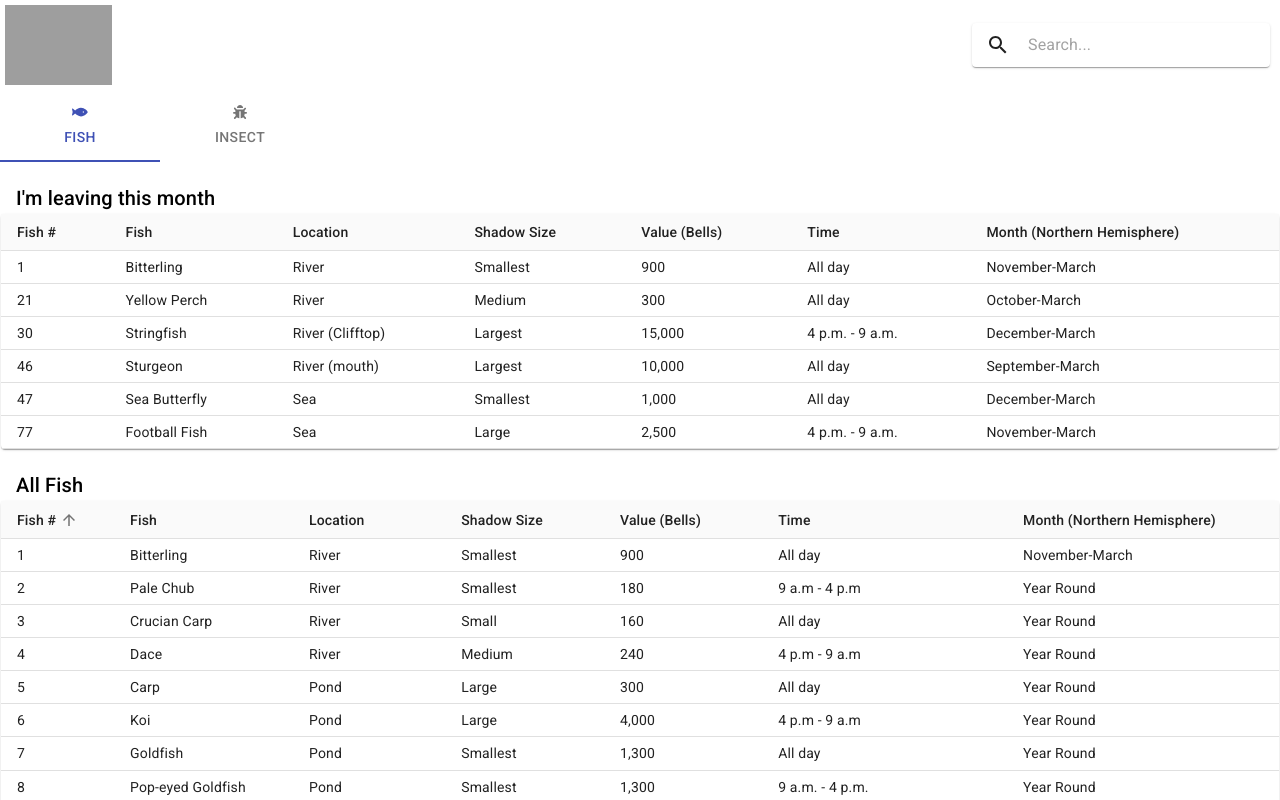
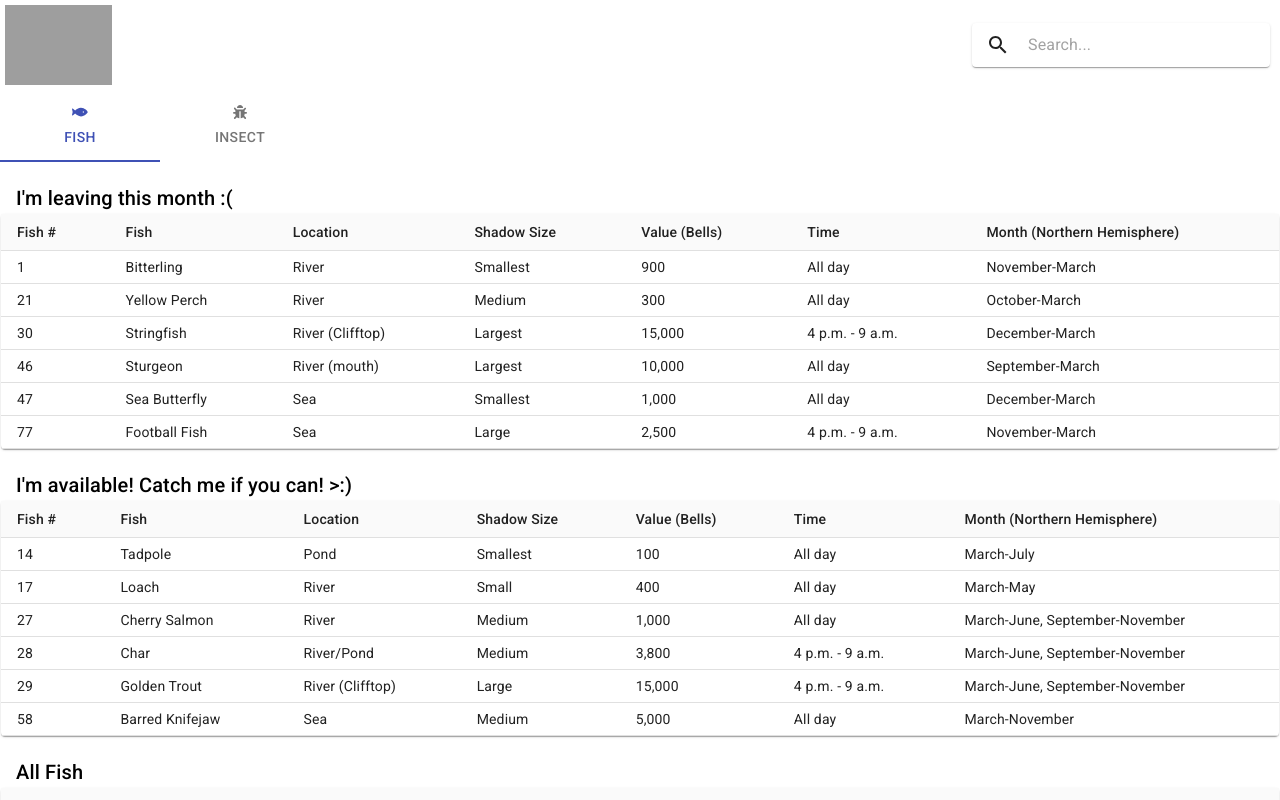
Before and after one commit to ycultan/AC-Critter-Guide, a React (Create React App) app: page / in a window 1280 px wide. Shown: the top 800 px of the page. Built offline with nearby package versions, Linux system fonts and the light colour scheme; grey boxes are pictures that could not be loaded.

Commit message:
Add availableThisMonth table

```diff
--- a/src/App.js
+++ b/src/App.js
@@ -4,6 +4,7 @@ import { fishData } from "./data/FishData";
 import { NavBar } from "./components/NavigationBar/NavBar";
 import { HeaderTabs } from "./components/HeaderTabs/HeaderTabs";
 import { insectData } from "./data/InsectData";
+import { monthNameToNumMap } from "./data/utils";
 
 function App() {
   const [modifiedFishData, setModifiedFishData] = useState(fishData);
@@ -84,20 +85,7 @@ function App() {
      newOrder === "asc" ? setModifiedFishData([...sortByTime, ...allDayFish]) : setModifiedFishData(([...sortByTime, ...allDayFish]).reverse());
         break;
       case "month":
-        const months = [
-          "January",
-          "February",
-          "March",
-          "April",
-          "May",
-          "June",
-          "July",
-          "August",
-          "September",
-          "October",
-          "November",
-          "December"
-        ];
+        const months = Object.keys(monthNameToNumMap);
 
         const fishWithoutDates = modifiedFishData.filter(
           fish => fish.isYearRound === true
--- a/src/components/CritterTableHeader/CritterTableHead.js
+++ b/src/components/CritterTableHeader/CritterTableHead.js
@@ -4,10 +4,29 @@ import TableHead from "@material-ui/core/TableHead";
 import TableRow from "@material-ui/core/TableRow";
 import { TableSortLabel } from "@material-ui/core";
 
+const fishTableHeaders = [
+  { id: "number", name: "Fish #" },
+  { id: "name", name: "Fish" },
+  { id: "location", name: "Location" },
+  { id: "shadowSize", name: "Shadow Size" },
+  { id: "value", name: "Value (Bells)" },
+  { id: "time", name: "Time" },
+  { id: "month", name: "Month (Northern Hemisphere)" }
+];
+
+const insectTableHeaders = [
+  { id: "number", name: "Insect #" },
+  { id: "name", name: "Insect" },
+  { id: "location", name: "Location" },
+  { id: "value", name: "Value" },
+  { id: "time", name: "Time" },
+  { id: "month", name: "Month (Northern Hemisphere)" }
+];
+
 export const CritterTableHead = ({
   onRequestSort,
   isSortableTable = true,
-  tableHeaders,
+  type = 'fish',
   order,
   orderBy,
   onWhichCritterTab
@@ -17,10 +36,12 @@ export const CritterTableHead = ({
     onRequestSort(header);
   };
 
+  const tableHeaders = type === 'fish' ? fishTableHeaders : insectTableHeaders;
+
   return (
     <TableHead>
       <TableRow>
-        {tableHeaders &&
+        {
           tableHeaders.map(header =>
             isSortableTable ? (
               <TableCell key={header.id}>
@@ -35,7 +56,8 @@ export const CritterTableHead = ({
             ) : (
               <TableCell key={header.id}>{header.name}</TableCell>
             )
-          )}
+          )
+        }
       </TableRow>
     </TableHead>
   );
--- a/src/components/HeaderTabs/HeaderTabs.js
+++ b/src/components/HeaderTabs/HeaderTabs.js
@@ -4,9 +4,7 @@ import { FontAwesomeIcon } from "@fortawesome/react-fontawesome";
 import { faFish, faBug } from "@fortawesome/free-solid-svg-icons";
 import { CritterTable } from "../CritterTable/CritterTable";
 import { CritterTableHead } from "../CritterTableHeader/CritterTableHead";
-import { importantFishData } from "../../data/FishData";
-import { importantInsectData } from "../../data/InsectData";
-import { ImportantCritter } from "../ImportantCritter/ImportantCritter";
+import { ImportantCritterSection } from "../ImportantCritter/ImportantCritter";
 import { Link, Route, BrowserRouter, Switch } from "react-router-dom";
 
 const useStyles = makeStyles(theme => ({
@@ -34,31 +32,11 @@ const style = {
   }
 };
 
-export const fishTableHeaders = [
-  { id: "number", name: "Fish #" },
-  { id: "name", name: "Fish" },
-  { id: "location", name: "Location" },
-  { id: "shadowSize", name: "Shadow Size" },
-  { id: "value", name: "Value (Bells)" },
-  { id: "time", name: "Time" },
-  { id: "month", name: "Month (Northern Hemisphere)" }
-];
-export const insectTableHeaders = [
-  { id: "number", name: "Insect #" },
-  { id: "name", name: "Insect" },
-  { id: "location", name: "Location" },
-  { id: "value", name: "Value" },
-  { id: "time", name: "Time" },
-  { id: "month", name: "Month (Northern Hemisphere)" }
-];
-
 const TabPanel = ({
-  importantFish,
-  importantInsect,
   fishTable,
   insectTable,
   value,
-  index,
+  type,
   isSearchingForCritter
 }) => {
   return (
@@ -66,15 +44,14 @@ const TabPanel = ({
       style={style.tabPanel}
       component="div"
       role="tabpanel"
-      hidden={value !== index}
-      id={`scrollable-force-tabpanel-${index}`}
-      aria-labelledby={`scrollable-force-tab-${index}`}
+      hidden={value !== type}
+      id={`scrollable-force-tabpanel-${type}`}
+      aria-labelledby={`scrollable-force-tab-${type}`}
     >
-      {!isSearchingForCritter && importantFish}
-      {!isSearchingForCritter && importantInsect}
+      {!isSearchingForCritter && <ImportantCritterSection type={type} />}
 
-      {value === index && fishTable}
-      {value === index && insectTable}
+      {value === type && fishTable}
+      {value === type && insectTable}
     </Typography>
   );
 };
@@ -133,13 +110,7 @@ export const HeaderTabs = ({
             component={() => (
               <TabPanel
                 value={currentTab}
-                index="fish"
-                importantFish={
-                  <ImportantCritter
-                    critterTableHeaders={fishTableHeaders}
-                    importantCritterData={importantFishData}
-                  />
-                }
+                type="fish"
                 fishTable={
                   <CritterTable
                     title="All Fish"
@@ -149,7 +120,6 @@ export const HeaderTabs = ({
                     critterTableHead={
                       <CritterTableHead
                         onRequestSort={handleRequestSort}
-                        tableHeaders={fishTableHeaders}
                         order={order}
                         orderBy={orderBy}
                         onWhichCritterTab={onWhichCritterTab}
@@ -166,13 +136,7 @@ export const HeaderTabs = ({
             component={() => (
               <TabPanel
                 value={currentTab}
-                index="insect"
-                importantInsect={
-                  <ImportantCritter
-                    critterTableHeaders={insectTableHeaders}
-                    importantCritterData={importantInsectData}
-                  />
-                }
+                type="insect"
                 insectTable={
                   <CritterTable
                     title="All Insects"
@@ -182,7 +146,7 @@ export const HeaderTabs = ({
                     critterTableHead={
                       <CritterTableHead
                         onRequestSort={handleRequestSort}
-                        tableHeaders={insectTableHeaders}
+                        type="insect"
                         order={order}
                         orderBy={orderBy}
                       />
--- a/src/components/ImportantCritter/ImportantCritter.js
+++ b/src/components/ImportantCritter/ImportantCritter.js
@@ -1,15 +1,30 @@
 import React from "react";
 import { CritterTable } from "../CritterTable/CritterTable";
 import { CritterTableHead } from "../CritterTableHeader/CritterTableHead";
+import { fishWithDates } from "../../data/FishData";
+import { insectWithDates } from "../../data/InsectData";
+import { getCrittersAvailableThisMonth, getCrittersLeavingThisMonth } from "../../data/utils";
 
-export const ImportantCritter = ({ importantCritterData, critterTableHeaders }) => {
+export const ImportantCritterSection = ({ type }) => {
+  const critterWithDates = type === 'fish' ? fishWithDates : insectWithDates;
+
   return (
-    <div style={{margin: '20px 0px 20px 0px'}}>
-      <CritterTable
-        title="I'm leaving this month"
-        critterData={importantCritterData}
-        critterTableHead={<CritterTableHead tableHeaders={critterTableHeaders} isSortableTable={false} />}
-      />
-    </div>
+    <>
+      <div style={{margin: '20px 0px'}}>
+        <CritterTable
+          title="I'm leaving this month :("
+          critterData={getCrittersLeavingThisMonth(critterWithDates)}
+          critterTableHead={<CritterTableHead type={type} isSortableTable={false} />}
+        />
+      </div>
+
+      <div style={{margin: '20px 0px'}}>
+        <CritterTable
+          title="I'm available! Catch me if you can! >:)"
+          critterData={getCrittersAvailableThisMonth(critterWithDates)}
+          critterTableHead={<CritterTableHead type={type} isSortableTable={false} />}
+        />
+      </div>
+    </>
   );
 };
--- a/src/data/FishData.js
+++ b/src/data/FishData.js
@@ -715,16 +715,4 @@ export const fishData = [
   )
 ];
 
-const fishWithDates = fishData.filter(fish => fish.isYearRound === false);
-
-export const importantFishData = fishWithDates.reduce((acc, fish) => {
-  const currentMonth = new Date().toLocaleDateString("default", {
-    month: "long"
-  });
-  const fishEndMonths = fish.month.split(/[-,]/g)
-
-  if (fishEndMonths[1] === currentMonth || (fishEndMonths[3] && fishEndMonths[3] === currentMonth)) acc.push(fish)
-
-  return acc;
-
-}, []);
+export const fishWithDates = fishData.filter(fish => fish.isYearRound === false);
--- a/src/data/InsectData.js
+++ b/src/data/InsectData.js
@@ -568,16 +568,4 @@ export const insectData = [
   )
 ];
 
-const nonyearRoundInsect = insectData.filter(insect => insect.month !== "Year-round")
-
-export const importantInsectData = nonyearRoundInsect.reduce((acc, insect) => {
-    const currentMonth = new Date().toLocaleDateString("default", {
-      month: "long"
-    });
-    const insectEndMonths = insect.month.split(/[-,]/g)
-
-    if (insectEndMonths[1] === currentMonth || (insectEndMonths[3] && insectEndMonths[3] === currentMonth)) acc.push(insect)
-
-    return acc;
-
-  }, []);
+export const insectWithDates = insectData.filter(insect => insect.month !== "Year-round")
--- /dev/null
+++ b/src/data/utils.js
@@ -0,0 +1,49 @@
+export const getCrittersLeavingThisMonth = crittersWithDates => crittersWithDates.reduce((acc, crit) => {
+  const currentMonth = new Date().toLocaleDateString("default", { month: "long" });
+  const endMonths = crit.month.split(/[-,]/g)
+
+  if (endMonths[1] === currentMonth || (endMonths[3] && endMonths[3] === currentMonth)) acc.push(crit)
+
+  return acc;
+}, []);
+
+ export const monthNameToNumMap = {
+  "January": 0,
+  "February": 1,
+  "March": 2,
+  "April": 3,
+  "May": 4,
+  "June": 5,
+  "July": 6,
+  "August": 7,
+  "September": 8,
+  "October": 9,
+  "November": 10,
+  "December": 11
+}
+
+export const getCrittersAvailableThisMonth = critterWithDates => {
+  const thisMonth = new Date().getMonth();
+
+  const crittersThisMonth = critterWithDates.filter(crit => {
+    const monthRanges = crit.month.split(',');
+
+    for (const range of monthRanges) {
+      const [begin, end = ''] = range.split('-');
+      const startRange = monthNameToNumMap[begin.trim()];
+      const endRange = monthNameToNumMap[end.trim()];
+
+      if (!endRange) {
+        // some critters don't have an end range
+        if (startRange === thisMonth) return true;
+
+      } else if (startRange <= thisMonth && thisMonth <= endRange) {
+        return true;
+      }
+    }
+
+    return false;
+  });
+
+  return crittersThisMonth;
+};
```
